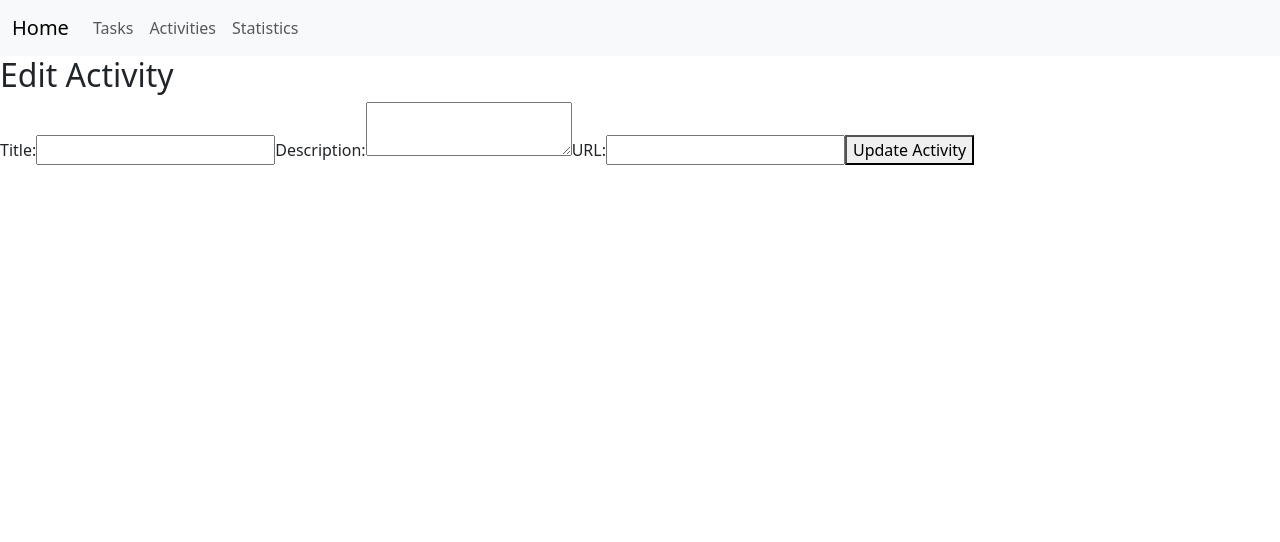
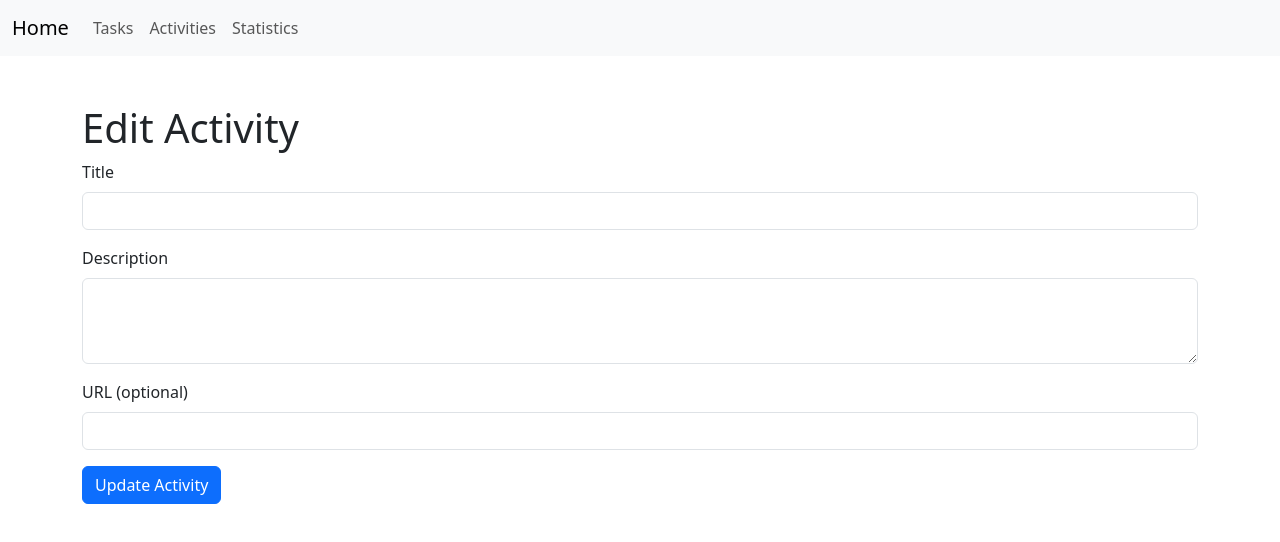
Before and after one commit to LawunnKhaing/FullStack_Final, a React (Vite) app in the folder Frontend/: page /edit-activity/1 in a window 1280 px wide. Shown: the top 542 px of the page. Built offline with nearby package versions, Linux system fonts and the light colour scheme; no server answers.

Commit message:
added update function to activities

```diff
--- a/Frontend/src/pages/ActivitiesPage.tsx
+++ b/Frontend/src/pages/ActivitiesPage.tsx
@@ -8,6 +8,7 @@ interface Activity {
   description: string;
   url?: string;
   createdAt: string;
+  updatedAt: string;
 }
 
 const ActivitiesPage: React.FC = () => {
@@ -58,8 +59,11 @@ const ActivitiesPage: React.FC = () => {
           <div key={activity.id} className="list-group-item">
             <h2 className="mb-2">{activity.title}</h2>
             <p className="mb-1">{activity.description}</p>
+            <br />
             <p className="mb-1">URL: {activity.url}</p>
             <p className="mb-1">Date Created: {formatDate(activity.createdAt)}</p>
+            {activity.createdAt !== activity.updatedAt && <p className="mb-1"><em>Last Updated: {formatDate(activity.updatedAt)}</em></p>}
+            <br />
             <button className="btn btn-primary me-2" onClick={() => handleEdit(activity.id)}>Edit</button>
             <button className="btn btn-danger" onClick={() => handleRemove(activity.id)}>Remove</button>
           </div>
--- a/Frontend/src/pages/EditActivityPage.tsx
+++ b/Frontend/src/pages/EditActivityPage.tsx
@@ -17,6 +17,10 @@ const EditActivityPage: React.FC = () => {
   const [url, setUrl] = useState('');
   const navigate = useNavigate();
 
+  useEffect(() => {
+    console.log(activity);
+  }, [activity])
+
   const fetchActivity = useCallback(async () => {
     try {
       const res = await fetch(`http://localhost:5000/api/activities/${id}`);
@@ -27,7 +31,7 @@ const EditActivityPage: React.FC = () => {
       setActivity(data);
       setTitle(data.title);
       setDescription(data.description);
-      setUrl(data.url);
+      setUrl(data.url || '');
     } catch (error) {
       console.error('Error fetching activity:', error);
     }
@@ -43,8 +47,7 @@ const EditActivityPage: React.FC = () => {
     const updatedActivity = {
       title,
       description,
-      url,
-      createdAt: activity?.createdAt || '',
+      url
     };
 
     try {
@@ -60,7 +63,7 @@ const EditActivityPage: React.FC = () => {
         throw new Error('Failed to update activity');
       }
 
-      alert('The update was successful');
+      alert('The activity was updated successfully.');
       navigate('/activities');
     } catch (error) {
       console.error('Error updating activity:', error);
@@ -68,22 +71,22 @@ const EditActivityPage: React.FC = () => {
   };
 
   return (
-    <div>
-      <h2>Edit Activity</h2>
+    <div className="container mt-5">
+      <h1>Edit Activity</h1>
       <form onSubmit={handleSubmit}>
-        <label>
-          Title:
-          <input type="text" value={title} onChange={(e) => setTitle(e.target.value)} required />
-        </label>
-        <label>
-          Description:
-          <textarea value={description} onChange={(e) => setDescription(e.target.value)} required />
-        </label>
-        <label>
-          URL:
-          <input type="url" value={url} onChange={(e) => setUrl(e.target.value)} />
-        </label>
-        <button type="submit">Update Activity</button>
+        <div className="mb-3">
+          <label htmlFor="activityTitle" className="form-label">Title</label>
+          <input type="text" className="form-control" id="activityTitle" value={title} onChange={(e) => setTitle(e.target.value)} required />
+        </div>
+        <div className="mb-3">
+          <label htmlFor="activityDescription" className="form-label">Description</label>
+          <textarea className="form-control" id="activityDescription" rows={3} value={description} onChange={(e) => setDescription(e.target.value)} required></textarea>
+        </div>
+        <div className="mb-3">
+          <label htmlFor="activityUrl" className="form-label">URL (optional)</label>
+          <input type="url" className="form-control" id="activityUrl" value={url} onChange={(e) => setUrl(e.target.value)} />
+        </div>
+        <button type="submit" className="btn btn-primary">Update Activity</button>
       </form>
     </div>
   );
```
Also changed, not shown: 2 other files (tests, documents, lock files or other folders).
